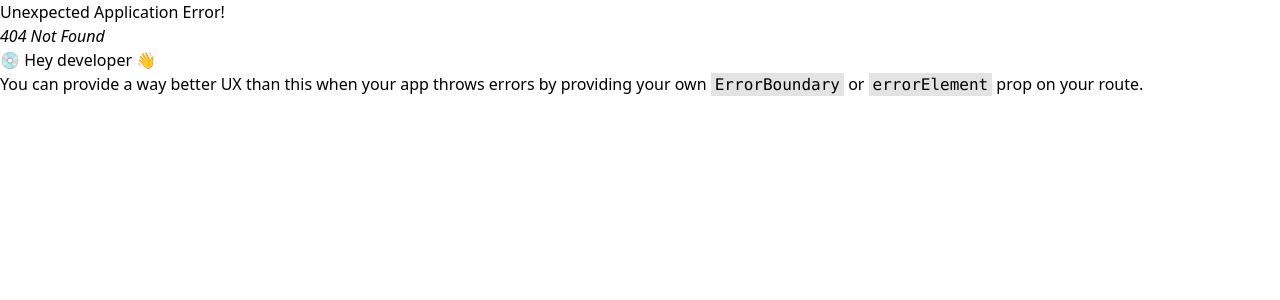
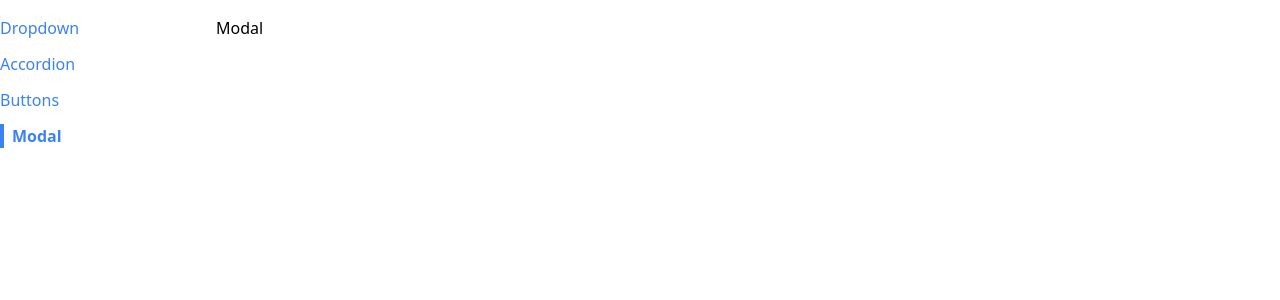
Before and after one commit to Atman-Shah/Modern-React-with-Redux, a React (Create React App) app in the folder 6. comps/: page /modal in a window 1280 px wide. Before the commit this address had no page. Shown: the top 300 px of the page. Built offline with nearby package versions, Linux system fonts and the light colour scheme.

Commit message:
233th Video -  Modal Component Overview

```diff
--- a/6. comps/src/Router.js
+++ b/6. comps/src/Router.js
@@ -3,6 +3,7 @@ import AccordionPage from "./pages/AccordionPage";
 import ButtonPage from "./pages/ButtonPage";
 import DropdownPage from "./pages/DropdownPage";
 import App from "./App";
+import ModalPage from "./pages/ModalPage";
 
 function Router() {
   const router = createBrowserRouter([
@@ -30,6 +31,14 @@ function Router() {
         </App>
       ),
     },
+    {
+      path: "/modal",
+      element: (
+        <App>
+          <ModalPage />
+        </App>
+      ),
+    },
   ]);
 
   return <RouterProvider router={router} />;
--- /dev/null
+++ b/6. comps/src/components/Modal.js
@@ -0,0 +1,7 @@
+function Modal() {
+    return(
+        <div>Modal</div>
+    );
+}
+
+export default Modal;
--- a/6. comps/src/components/Sidebar.js
+++ b/6. comps/src/components/Sidebar.js
@@ -5,6 +5,7 @@ function Sidebar() {
     { label: 'Dropdown', path: '/' },
     { label: 'Accordion', path: '/accordion' },
     { label: 'Buttons', path: '/buttons' },
+    { label: 'Modal', path: '/modal' }
   ];
 
   const renderedLinks = links.map((link) => {
--- /dev/null
+++ b/6. comps/src/pages/ModalPage.js
@@ -0,0 +1,9 @@
+import Modal from "../components/Modal";
+
+function ModalPage() {
+    return <div>
+        <Modal />
+    </div>;
+}
+
+export default ModalPage;
```
